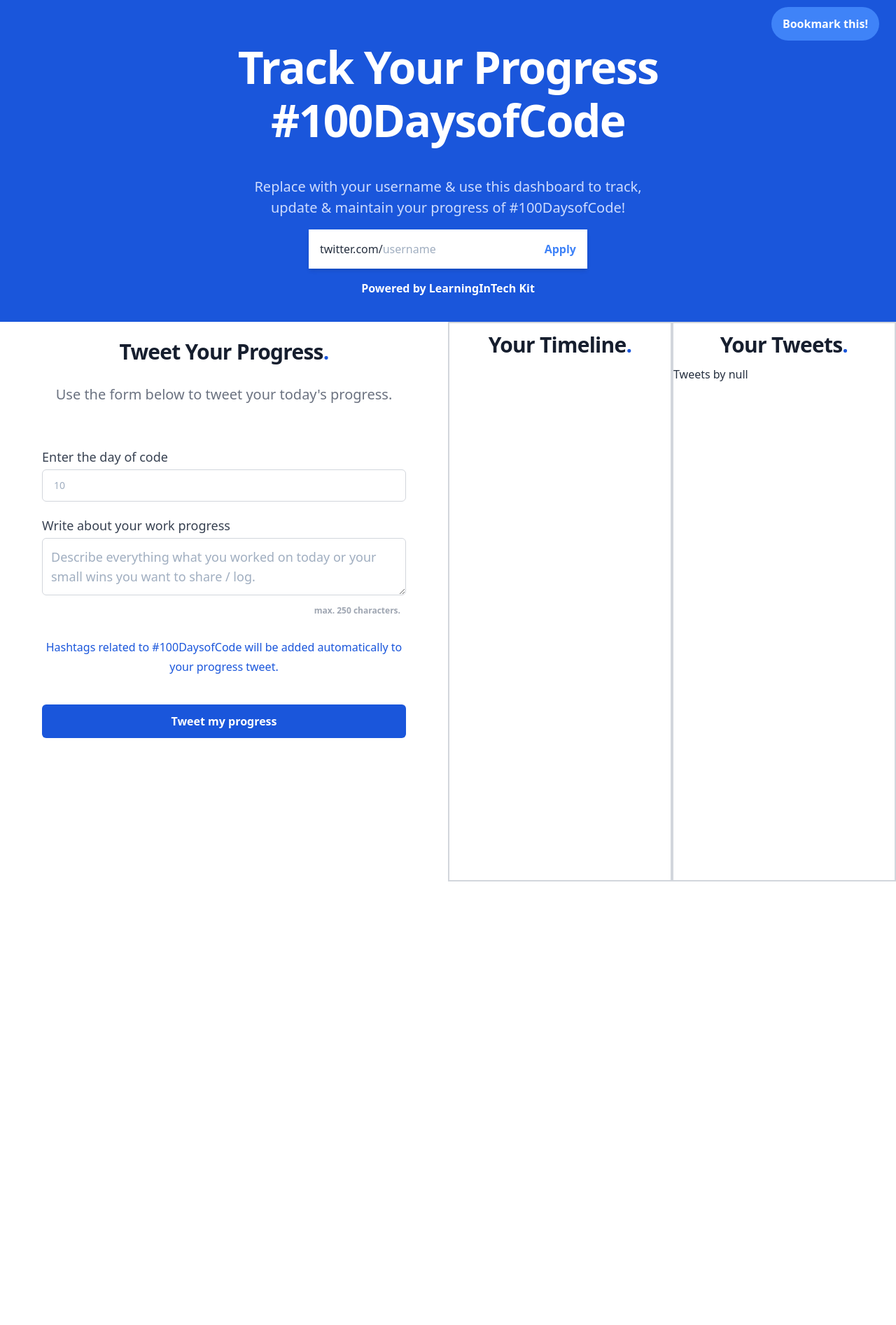
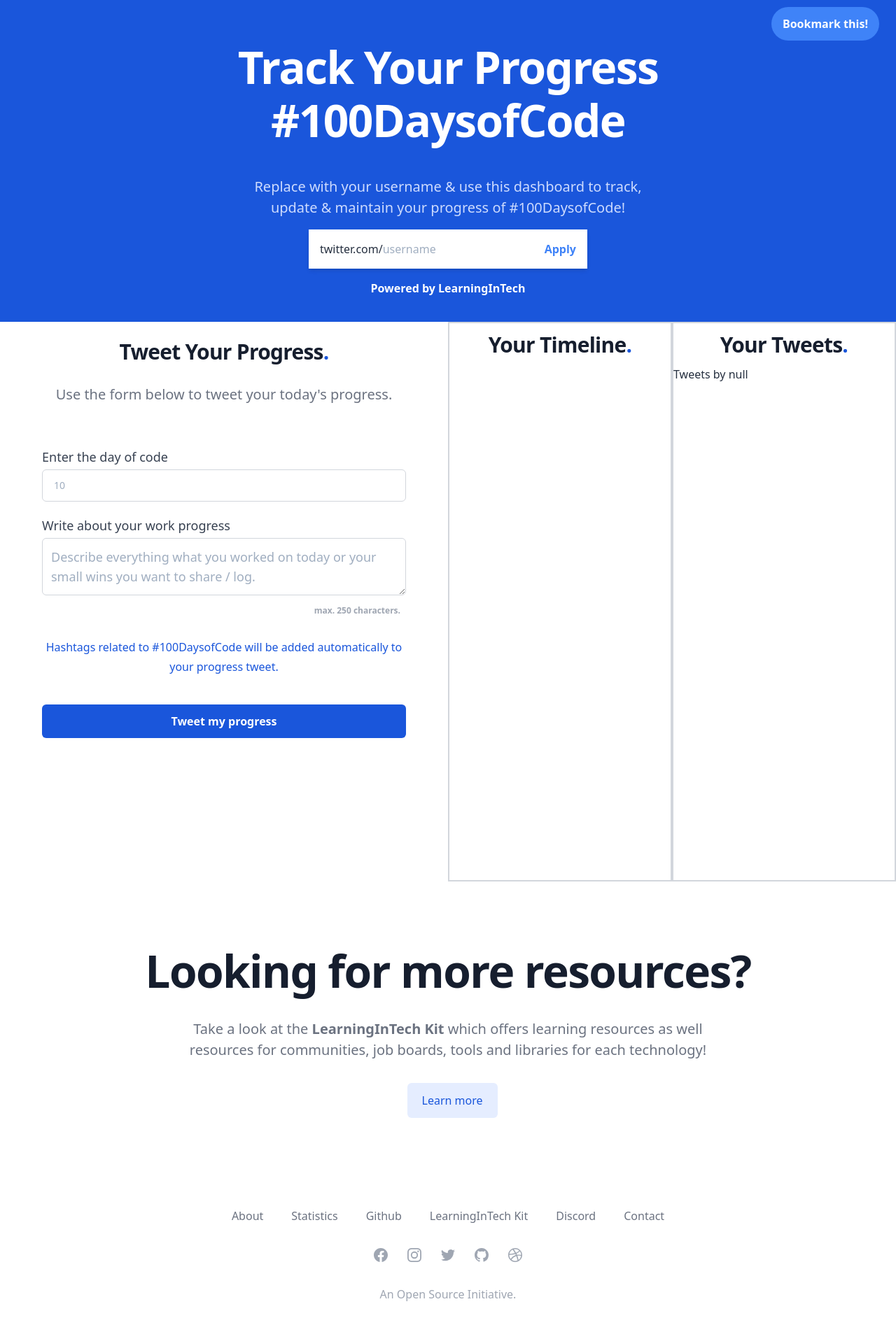
Before and after one commit to dwivedithedev/LIT, a Svelte app: page /tracker in a window 1280 px wide. Shown: the top 1894 px of the page at 70% size. Before the commit the page ends 1260 px from the top, so only its background shows below. Built offline with nearby package versions, Linux system fonts and the light colour scheme; what tailwindcss-font-inter would draw is missing.

Commit message:
LIT tracker, add footer, new links

```diff
--- a/src/Tracker.svelte
+++ b/src/Tracker.svelte
@@ -32,6 +32,7 @@
 </style>
 <script>
     import {onMount} from 'svelte';
+    import Footer from './Footer.svelte';
 
     let yes = false;
     let day,tweetcontent;
@@ -126,7 +127,7 @@
                         </label>
                     </div>
                 </div>
-                <div><div class='text-md m-4 font-semibold text-white'>Powered by <a href='https://gum.co/learningkit'>LearningInTech Kit</a></div></div>
+                <div><div class='text-md m-4 font-semibold text-white'>Powered by <a href='http://learningin.tech/'>LearningInTech</a></div></div>
             </div>
 
             </div>
@@ -197,4 +198,7 @@
             Bookmark this!
           </span>
     </div>
+    <div id="footer">
+        <Footer/>
+    </div>
 </div>
```
